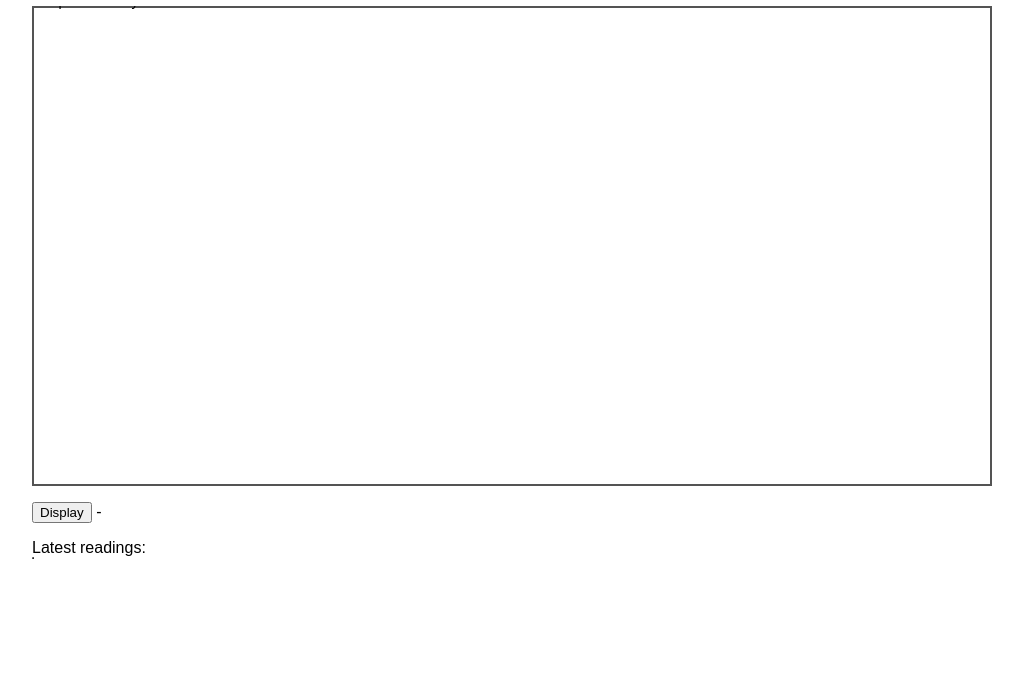
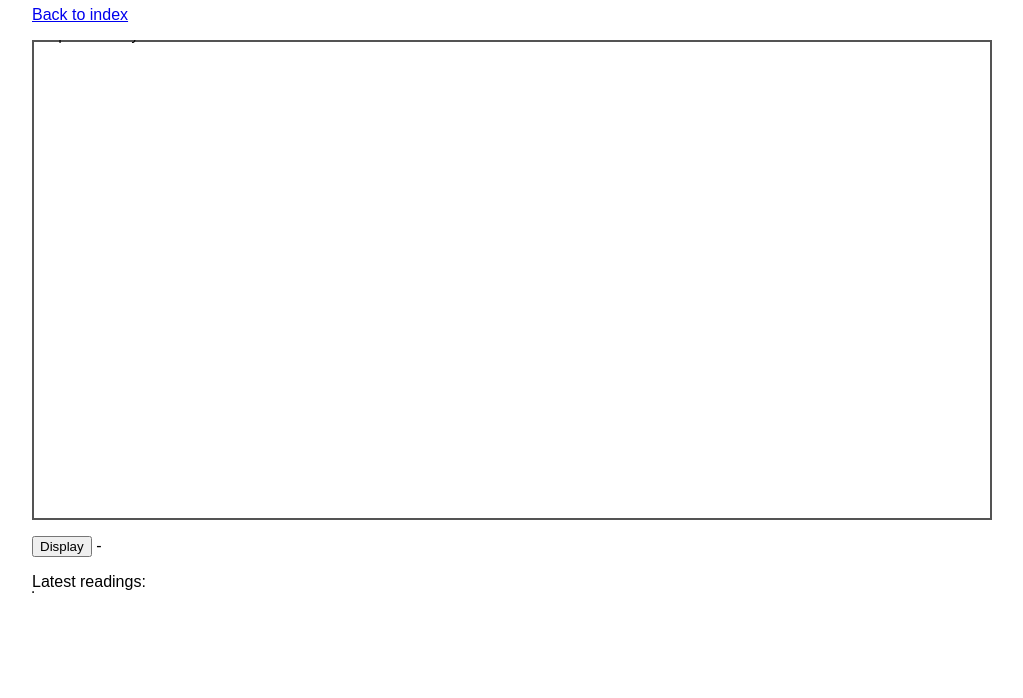
Before and after one commit to jelaas/sensor_js, a plain HTML site: page sensor.html in a window 1280 px wide. Shown: the part 102-800 px from the top of the page, without its empty margins (18-1041 px from the left). Drawn offline with Linux system fonts and the light colour scheme; no server answers.

Commit message:
add back link

```diff
--- a/sensor.html
+++ b/sensor.html
@@ -13,6 +13,7 @@
     <body>
     <h1>Sensor data -- graph</h1>
 
+    <p><a href="/" id="back">Back to index</a></p>
     <div id="placeholder" style="width:60em;height:30em;"></div>
 
     <p>
```
